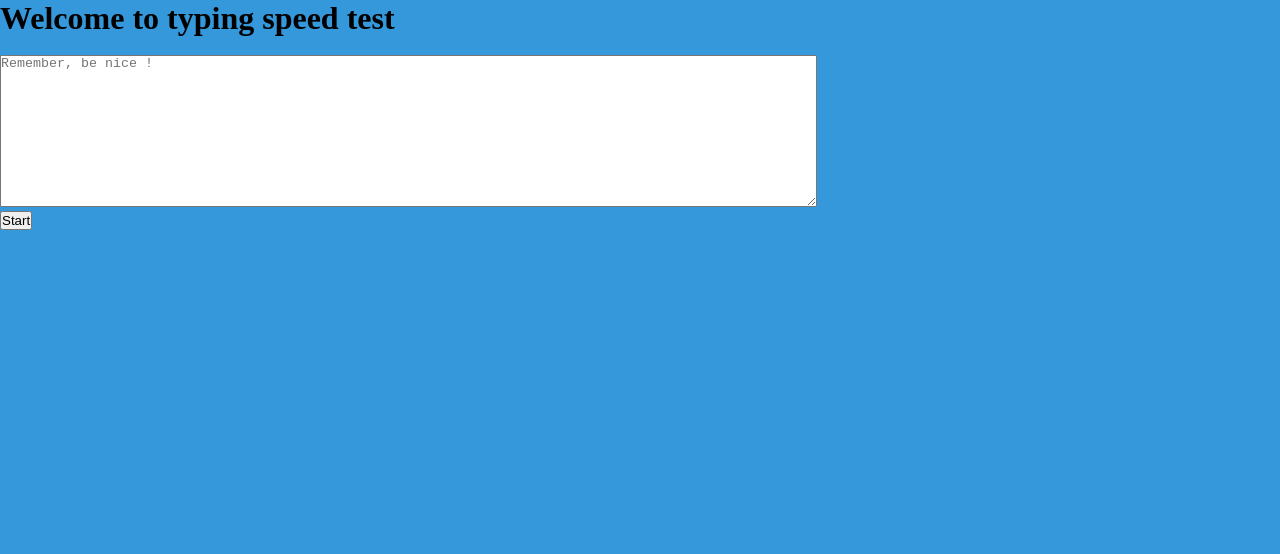
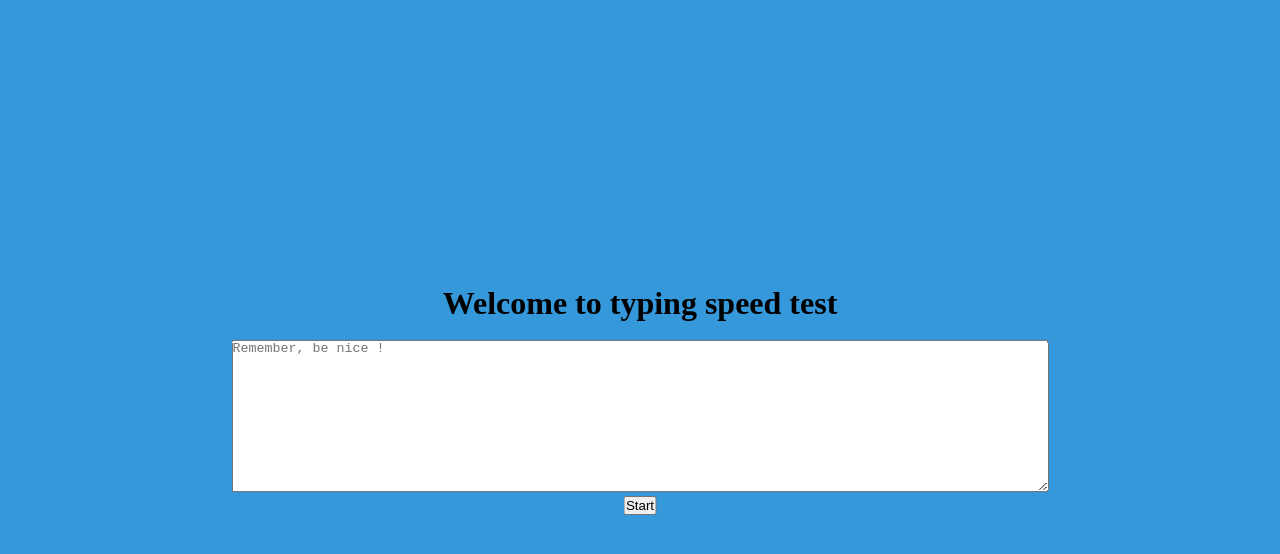
Before and after one commit to kshitijvarshne1/Typing-Speed-Test-App, a plain HTML site: page index.html in a window 1280 px wide. Drawn offline with Linux system fonts and the light colour scheme.

Commit message:
add css to centerDiv

```diff
--- a/style.css
+++ b/style.css
@@ -10,3 +10,10 @@
     background-color: #3498db;
 
 }
+.centerDiv{
+    position: absolute;
+    top:50%;
+    left: 50%;
+    transform:translate(-50%,-50%);
+    text-align: center;
+}
```
